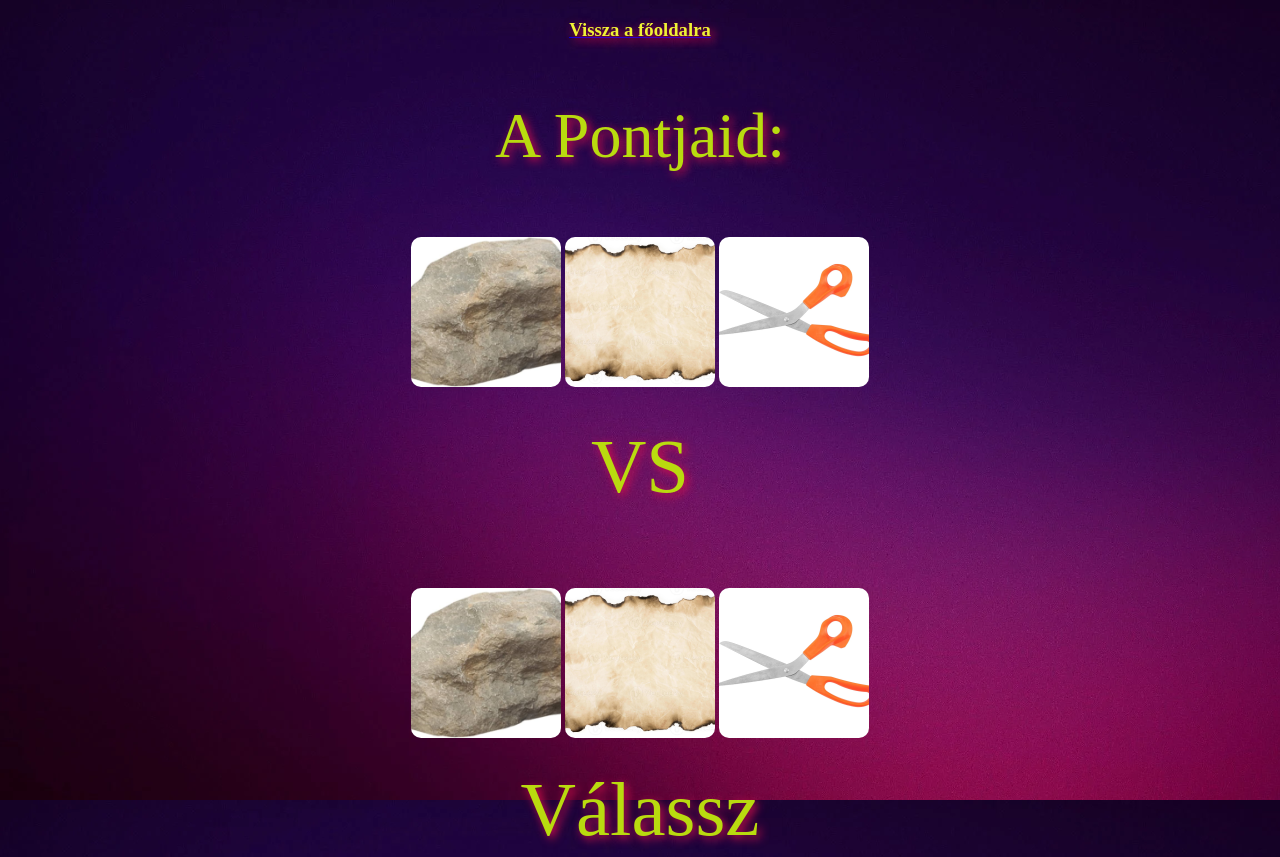
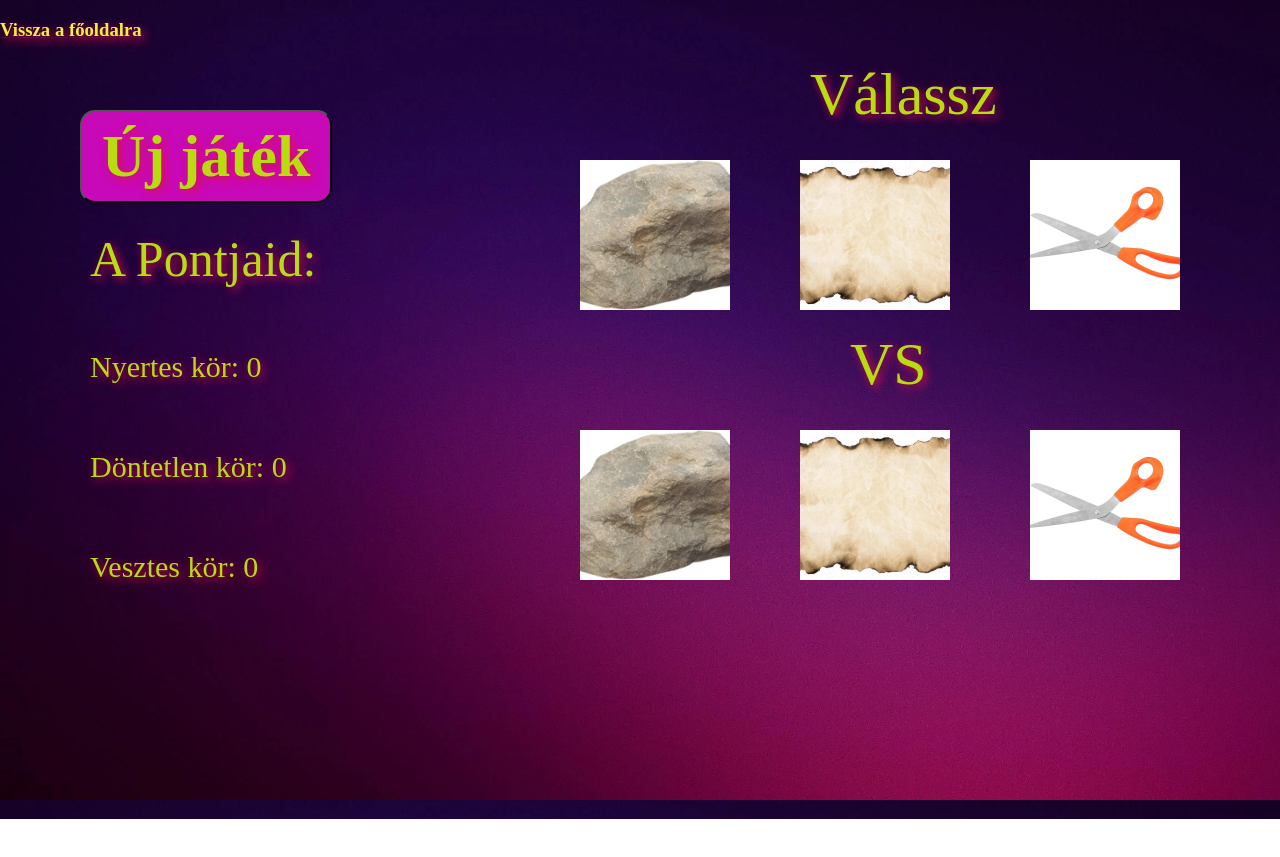
Before and after one commit to rgal12/ko-papir-ollo.github.io, a plain HTML site: page game.html in a window 1280 px wide. Shown: the top 857 px of the page. After the commit the page ends 819 px from the top, so only its background shows below. Drawn offline with Linux system fonts and the light colour scheme.

Commit message:
Update game.css

```diff
--- a/game.css
+++ b/game.css
@@ -1,127 +1,160 @@
-body {
+body{
     margin: 0;
+    height: 600px;
+    background-image: url('./photos/index/background.jpg');  /* Háttérkép elérési útja */
+    background-size: cover;  /* A kép kitölti az egész területet */
+    background-position: center;  /* Kép középre igazítása */
+    background-repeat: no-repeat;  /* A kép ne ismétlődjön */
+    background-attachment: fixed; /* Fixálja a háttérképet */
+    height: 100vh; /* A teljes nézetmagasságot lefedi */
+    margin: 0; /* Nincs margó */
     padding: 0;
-    height: 100vh;
-    background-image: url('./photos/index/background.jpg');
-    background-size: cover;
-    background-position: center;
-    background-repeat: no-repeat;
-    background-attachment: fixed;
-    overflow-x: hidden;
-    font-family: 'Times New Roman', Times, serif;
-    display: flex;
-    flex-direction: column;
-    align-items: center;
+    overflow: hidden;
 }
 
-#back {
+#back{
     color: rgb(240, 243, 53);
+
     text-shadow: 3px 3px 10px rgb(219, 15, 76);
 }
 
-#points {
+#points{
     color: rgb(185, 219, 15);
-    font-size: 5vw;
+    font-family: 'Times New Roman', Times, serif;
+    font-size: 50px;
+    position: absolute;
+    top: 180px;
+    margin-left: 90px;
+    /*text-align: center;*/
     text-shadow: 3px 3px 10px rgb(219, 15, 76);
-    margin-top: 5vh;
-    text-align: center;
 }
 
-.result {
+.result{
     color: rgb(185, 219, 15);
-    font-size: 3vw;
+    font-family: 'Times New Roman', Times, serif;
+    font-size: 30px;
     text-shadow: 3px 3px 10px rgb(219, 15, 76);
-    text-align: center;
-    margin-top: 2vh;
+    position: absolute;
+    margin-left: 90px;
 }
 
-#winner { order: 1; }
-#draw   { order: 2; }
-#loser  { order: 3; }
+#winner{
+    top: 320px;
+}
 
-.image-row, .select-row {
-    display: flex;
-    justify-content: center;
-    gap: 4vw;
-    flex-wrap: wrap;
-    margin-top: 5vh;
+#draw{
+    top: 420px;
+}
+
+#loser{
+    top: 520px;
 }
 
 .photo {
-    width: 15vw;
-    height: 15vw;
-    max-width: 150px;
-    max-height: 150px;
-    object-fit: cover;
-    transition: transform 0.3s ease-in-out;
-    border-radius: 10px;
+    width: 150px !important; /* Kényszerítve lesz a szélesség */
+    height: 150px !important; /* Kényszerítve lesz a magasság */
+    object-fit: cover; /* Ha a kép nagyobb, akkor kitölti a dobozt */
 }
 
-.photo:hover {
+#pic1{
+    position: absolute;
+    top: 430px;
+    margin-left: 580px;
+}
+
+#pic2{
+    position: absolute;
+    top: 430px;
+    margin-left: 800px;
+}
+
+#pic3{
+    position: absolute;
+    top: 430px;
+    margin-left: 1030px;
+}
+
+#vs{
+    color: rgb(185, 219, 15);
+    font-family: 'Times New Roman', Times, serif;
+    font-size: 60px;
+    text-shadow: 3px 3px 10px rgb(219, 15, 76);
+    position: absolute;
+    top: 270px;
+    margin-left: 850px;
+}
+
+#pic11{
+    position: absolute;
+    top: 160px;
+    margin-left: 580px;
+}
+
+#pic11:hover {
     transform: scale(1.1);
     box-shadow: 0px 0px 15px rgba(0, 0, 0, 0.5);
 }
 
-#vs {
-    color: rgb(185, 219, 15);
-    font-size: 6vw;
-    text-shadow: 3px 3px 10px rgb(219, 15, 76);
-    margin-top: 4vh;
+#pic22{
+    position: absolute;
+    top: 160px;
+    margin-left: 800px;
 }
 
-#choose {
-    color: rgb(185, 219, 15);
-    font-size: 6vw;
-    text-shadow: 3px 3px 10px rgb(219, 15, 76);
-    margin-top: 3vh;
+#pic22:hover {
+    transform: scale(1.1);
+    box-shadow: 0px 0px 15px rgba(0, 0, 0, 0.5);
 }
 
-#newgame {
+#pic33{
+    position: absolute;
+    top: 160px;
+    margin-left: 1030px;
+}
+
+#pic33:hover {
+    transform: scale(1.1);
+    box-shadow: 0px 0px 15px rgba(0, 0, 0, 0.5);
+}
+
+#choose{
     color: rgb(185, 219, 15);
-    font-size: 5vw;
+    font-family: 'Times New Roman', Times, serif;
+    font-size: 60px;
+    text-shadow: 3px 3px 10px rgb(219, 15, 76);
+    position: absolute;
+    top: 0px;
+    margin-left: 810px;
+}
+
+#newgame{
+    color: rgb(185, 219, 15);
+    font-family: 'Times New Roman', Times, serif;
+    font-size: 60px;
+    position: absolute;
+    top: 110px;
+    margin-left: 80px;
+    text-shadow: 3px 3px 10px rgb(219, 15, 76);
     font-weight: bold;
-    background-color: rgb(200, 9, 184);
-    padding: 10px 20px;
+    background-color: rgb(200, 9, 184); /* Háttérszín */
+    padding: 10px 20px; /* Belső tér (felül-alul, balra-jobbra) */
+    display: inline-block;
     border-radius: 15px;
-    margin-top: 3vh;
-    text-shadow: 3px 3px 10px rgb(219, 15, 76);
     cursor: pointer;
     transition: transform 0.3s ease-in-out, background-color 0.3s ease-in-out;
-    text-align: center;
 }
 
-#newgame:hover {
+#newgame:hover{
     background-color: darkblue;
-    transform: scale(1.1);
+    transform: scale(1.1); /* 10%-kal nagyobb lesz */
 }
 
-#result12 {
+#result12{
     color: rgb(185, 219, 15);
-    font-size: 5vw;
+    font-family: 'Times New Roman', Times, serif;
+    font-size: 60px;
     text-shadow: 3px 3px 10px rgb(219, 15, 76);
-    margin-top: 5vh;
-    text-align: center;
+    position: absolute;
+    top: 275px;
+    margin-left: 1250px;
 }
-
-/* Mobil reszponzívitás */
-@media (max-width: 768px) {
-    #points {
-        font-size: 7vw;
-    }
-
-    .result {
-        font-size: 5vw;
-    }
-
-    #choose,
-    #newgame,
-    #vs,
-    #result12 {
-        font-size: 6.5vw;
-    }
-
-    .photo {
-        width: 30vw;
-        height: 30vw;
-    }
-}
```
